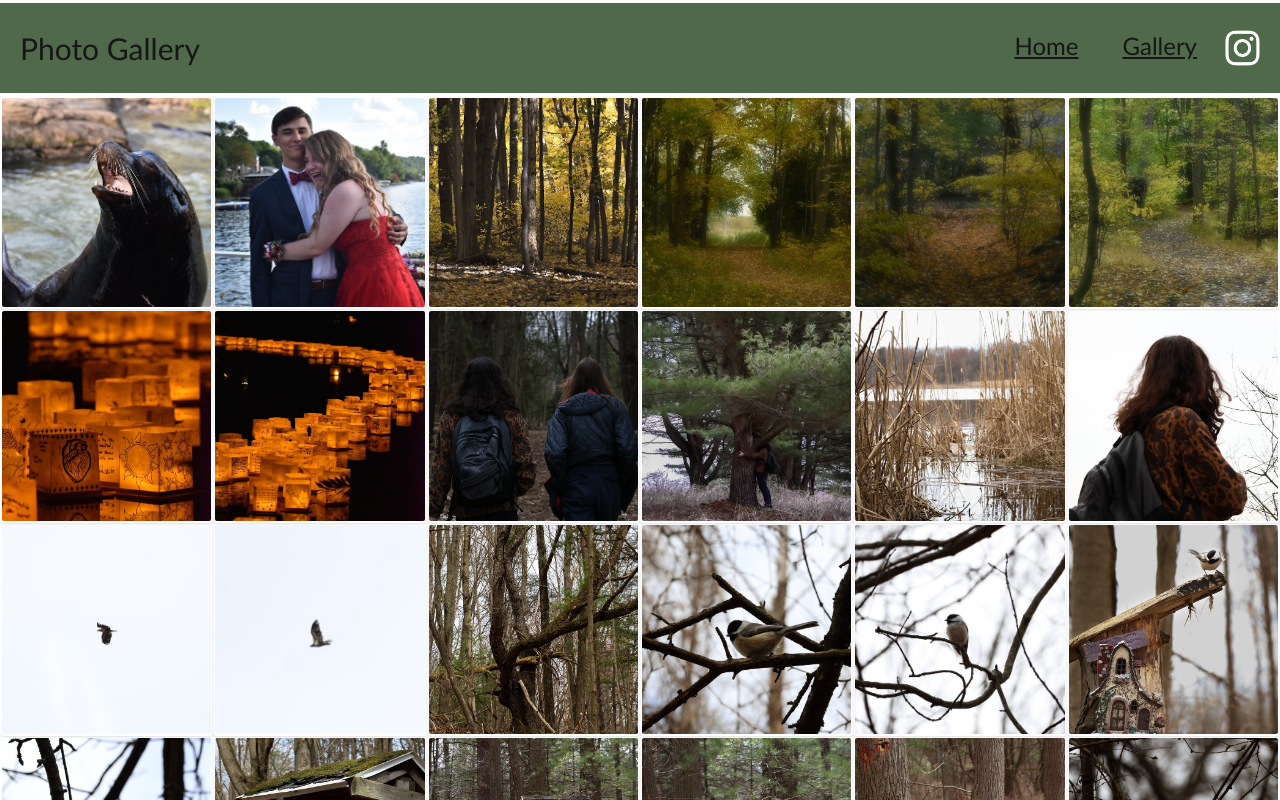
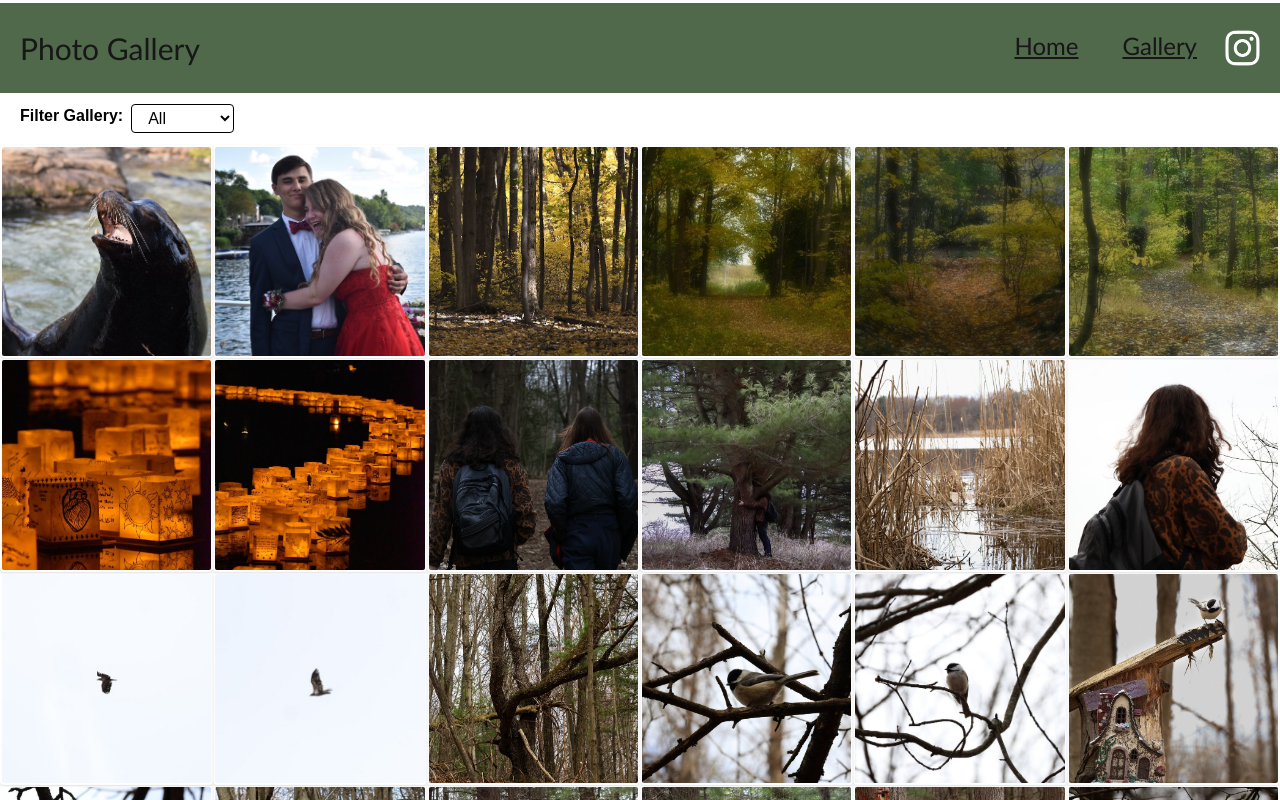
Before and after one commit to zizz-0/gallery, a Next.js app: page /gallery in a window 1280 px wide. Shown: the top 800 px of the page. Built offline with nearby package versions, Linux system fonts and the light colour scheme.

Commit message:
filter gallery

```diff
--- a/src/components/photo-grid.js
+++ b/src/components/photo-grid.js
@@ -1,28 +1,64 @@
 "use client";
-import Image from 'next/image';
-import { useState } from 'react';
-import PhotoModal from './photo-modal';
+import Image from "next/image";
+import { useState } from "react";
+import PhotoModal from "./photo-modal";
 
 export default function PhotoGrid({ photos }) {
   const [selectedPhotoIndex, setSelectedPhotoIndex] = useState(null);
+  const [selectedCategory, setSelectedCategory] = useState("all");
+
+  const categories = {
+    1: "Animals",
+    2: "People",
+    3: "Nature",
+  };
 
   const handleNext = () => {
     if (selectedPhotoIndex !== null) {
-      setSelectedPhotoIndex((selectedPhotoIndex + 1) % photos.length);
+      setSelectedPhotoIndex((selectedPhotoIndex + 1) % filteredPhotos.length);
     }
   };
 
   const handlePrev = () => {
     if (selectedPhotoIndex !== null) {
-      setSelectedPhotoIndex((selectedPhotoIndex - 1 + photos.length) % photos.length);
+      setSelectedPhotoIndex(
+        (selectedPhotoIndex - 1 + filteredPhotos.length) % filteredPhotos.length
+      );
     }
   };
 
+  const filteredPhotos =
+    selectedCategory === "all"
+      ? photos
+      : photos.filter((photo) =>
+          photo.category.includes(Number(selectedCategory))
+        );
+
   return (
     <div>
-      <div className="grid grid-cols-3 sm:grid-cols-3 md:grid-cols-4 lg:grid-cols-6 gap-0 mt-[12vh]">
-        {photos.map((photo, index) => (
-          <div key={photo.id} onClick={() => setSelectedPhotoIndex(index)} className="cursor-pointer aspect-[1/1] relative hover:opacity-50">
+      <div className="flex pl-5 pt-4 pb-3 pt-[13vh] bg-white text-black relative">
+        <label className="mr-2 font-semibold">Filter Gallery:</label>
+        <select
+          value={selectedCategory}
+          onChange={(e) => setSelectedCategory(e.target.value)}
+          className="border rounded px-3 py-1 cursor-pointer hover:cursor-pointer relative z-50"
+        >
+          <option value="all">All</option>
+          {Object.entries(categories).map(([key, label]) => (
+            <option key={key} value={key}>
+              {label}
+            </option>
+          ))}
+        </select>
+      </div>
+
+      <div className="grid grid-cols-3 sm:grid-cols-3 md:grid-cols-4 lg:grid-cols-6 gap-0">
+        {filteredPhotos.map((photo, index) => (
+          <div
+            key={photo.id}
+            onClick={() => setSelectedPhotoIndex(index)}
+            className="cursor-pointer aspect-[1/1] relative hover:opacity-50"
+          >
             <Image
               src={photo.thumbnailUrl}
               alt={photo.caption}
@@ -36,7 +72,7 @@ export default function PhotoGrid({ photos }) {
 
       {selectedPhotoIndex !== null && (
         <PhotoModal
-          photo={photos[selectedPhotoIndex]}
+          photo={filteredPhotos[selectedPhotoIndex]}
           onClose={() => setSelectedPhotoIndex(null)}
           onPrev={handlePrev}
           onNext={handleNext}
--- a/src/data/photos.json
+++ b/src/data/photos.json
@@ -753,7 +753,10 @@
     "width": 3176,
     "height": 4764,
     "orientation": "portrait",
-    "highlight": "n"
+    "highlight": "n",
+    "category": [
+      3
+    ]
   },
   {
     "id": 40,
@@ -771,7 +774,10 @@
     "width": 3029,
     "height": 4544,
     "orientation": "portrait",
-    "highlight": "n"
+    "highlight": "n",
+    "category": [
+      1
+    ]
   },
   {
     "id": 41,
@@ -789,7 +795,10 @@
     "width": 4000,
     "height": 6000,
     "orientation": "portrait",
-    "highlight": "n"
+    "highlight": "n",
+    "category": [
+      3
+    ]
   },
   {
     "id": 42,
@@ -807,7 +816,10 @@
     "width": 4000,
     "height": 6000,
     "orientation": "portrait",
-    "highlight": "n"
+    "highlight": "n",
+    "category": [
+      3
+    ]
   },
   {
     "id": 43,
@@ -825,7 +837,10 @@
     "width": 6000,
     "height": 4000,
     "orientation": "landscape",
-    "highlight": "y"
+    "highlight": "y",
+    "category": [
+      3
+    ]
   },
   {
     "id": 44,
@@ -843,7 +858,10 @@
     "width": 6000,
     "height": 4000,
     "orientation": "landscape",
-    "highlight": "y"
+    "highlight": "y",
+    "category": [
+      3
+    ]
   },
   {
     "id": 45,
@@ -861,7 +879,10 @@
     "width": 4000,
     "height": 6000,
     "orientation": "portrait",
-    "highlight": "y"
+    "highlight": "y",
+    "category": [
+      3
+    ]
   },
   {
     "id": 46,
@@ -879,7 +900,10 @@
     "width": 6000,
     "height": 4000,
     "orientation": "landscape",
-    "highlight": "y"
+    "highlight": "y",
+    "category": [
+      3
+    ]
   },
   {
     "id": 47,
@@ -897,7 +921,10 @@
     "width": 3256,
     "height": 4884,
     "orientation": "portrait",
-    "highlight": "n"
+    "highlight": "n",
+    "category": [
+      3
+    ]
   },
   {
     "id": 48,
@@ -915,6 +942,9 @@
     "width": 6000,
     "height": 4000,
     "orientation": "landscape",
-    "highlight": "n"
+    "highlight": "n",
+    "category": [
+      3
+    ]
   }
 ]
--- a/src/extractExif.js
+++ b/src/extractExif.js
@@ -74,6 +74,12 @@ function formatExifDate(dateInput) {
     let location = await userInput(`Enter location for ${file}: `);
     let caption = "";
     let highlight = await userInput(`Highlight ${file}? (y/n): `);
+    let categoryInput = await userInput(`Category for ${file}? 1: animals 2: people 3: nature (for multiple, add a space between each number): `);
+
+    let category = categoryInput
+      .split(/\s+/)
+      .map(num => parseInt(num, 10))
+      .filter(num => !isNaN(num));
 
     const newPhoto = {
       id: nextId++,
@@ -91,7 +97,8 @@ function formatExifDate(dateInput) {
       width,
       height,
       orientation,
-      highlight: highlight
+      highlight: highlight,
+      category: category
     };
 
     photoData.push(newPhoto);
```
